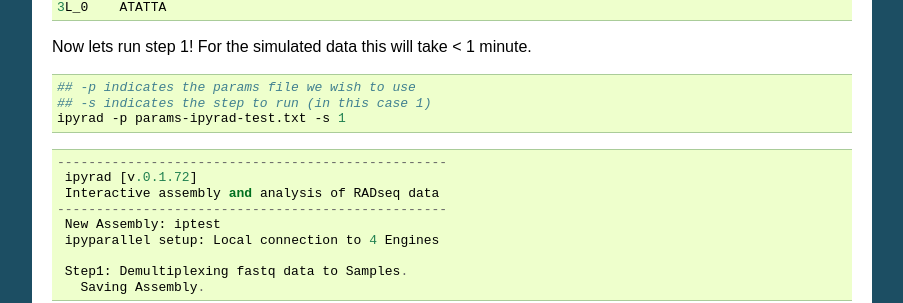
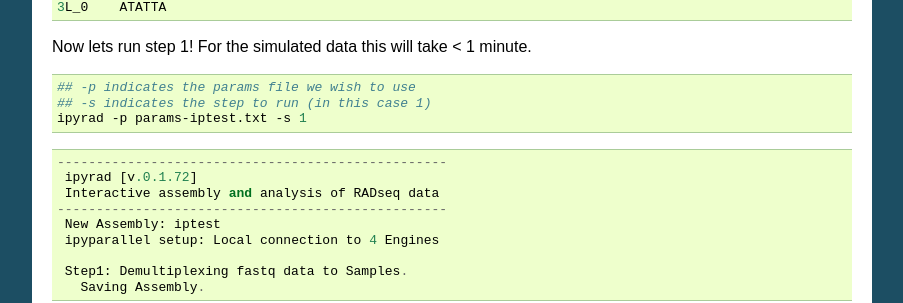
Before and after one commit to dereneaton/ipyrad, a Sphinx documentation site: the page built from docs/tutorial_intro_cli.rst, in a window 1280 px wide and 900 px high, scrolled down 3047 px. Shown: the part 149-452 px from the top of the window, without its empty margins (198-1101 px from the left). Built offline with Sphinx 7.4.7, drawn with Linux system fonts in a browser that asks for light colours; pages that are not in the unit, such as notebooks, are missing from menus; the version number is read from the project's files by our own code.

Commit message:
docs update Please!

```diff
--- a/docs/tutorial_intro_cli.rst
+++ b/docs/tutorial_intro_cli.rst
@@ -236,7 +236,7 @@ Now lets run step 1! For the simulated data this will take < 1 minute.
 
     ## -p indicates the params file we wish to use
     ## -s indicates the step to run (in this case 1)
-    ipyrad -p params-ipyrad-test.txt -s 1
+    ipyrad -p params-iptest.txt -s 1
 
 .. parsed-literal::
  --------------------------------------------------
```
